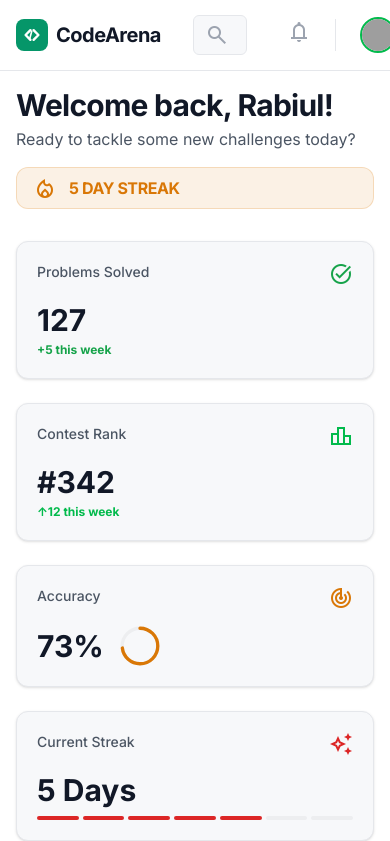
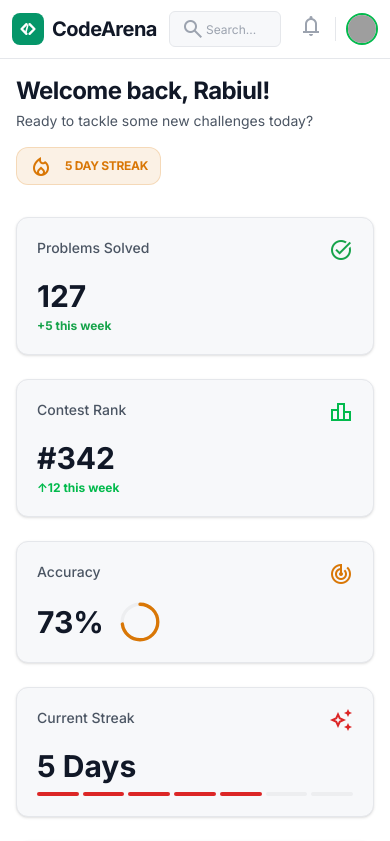
Before and after one commit to Arafat-Shalehin/CodeArena, a Next.js app: page /userdashboard in a window 390 px wide. Shown: the top 841 px of the page. Built offline with nearby package versions, Linux system fonts and the light colour scheme; no server answers; grey boxes are pictures that could not be loaded.

Commit message:
style: improve responsiveness of dashboard header and activity heatmap

```diff
--- a/src/features/dashboard/components/Dashboard.jsx
+++ b/src/features/dashboard/components/Dashboard.jsx
@@ -64,41 +64,43 @@ const Dashboard = () => {
     return (
         <div className="bg-bg-page text-text-primary min-h-screen font-sans">
             {/* Inner Feature Navigation (Optional/Contextual) */}
-            <header className="z-sticky bg-bg-page/80 border-border sticky top-0 border-b px-4 py-3 backdrop-blur-md lg:px-10">
-                <div className="max-w-container mx-auto flex items-center justify-between gap-4">
-                    <div className="flex items-center gap-8">
-                        <div className="text-accent flex items-center gap-3">
+            <header className="z-sticky bg-bg-page/80 border-border sticky top-0 border-b px-3 py-2 backdrop-blur-md md:px-6 lg:px-10">
+                <div className="max-w-container mx-auto flex items-center justify-between gap-2 md:gap-4">
+                    <div className="flex items-center gap-2 md:gap-8">
+                        <div className="text-accent flex items-center gap-2">
                             <AreanaLogo />
                         </div>
                     </div>
 
-                    <div className="flex max-w-md flex-1 justify-center px-4">
+                    <div className="flex max-w-md flex-1 justify-center px-1 md:px-4">
                         <div className="relative w-full">
-                            <span className="material-symbols-outlined text-text-muted absolute top-1/2 left-3 -translate-y-1/2 text-[20px]">
+                            <span className="material-symbols-outlined text-text-muted absolute top-1/2 left-3 -translate-y-1/2 text-[18px] md:text-[20px]">
                                 search
                             </span>
                             <Input
-                                className="bg-bg-subtle pl-10"
-                                placeholder="Search problems, users..."
+                                className="bg-bg-subtle h-9 pl-9 text-xs md:h-10 md:pl-10 md:text-sm"
+                                placeholder="Search..."
                                 value={searchQuery}
                                 onChange={(e) => setSearchQuery(e.target.value)}
                             />
                         </div>
                     </div>
 
-                    <div className="flex items-center gap-3">
-                        <button className="text-text-muted hover:text-text-primary p-2 transition-colors">
-                            <span className="material-symbols-outlined">notifications</span>
+                    <div className="flex items-center gap-1 md:gap-3">
+                        <button className="text-text-muted hover:text-text-primary p-1.5 transition-colors md:p-2">
+                            <span className="material-symbols-outlined text-[20px] md:text-[24px]">
+                                notifications
+                            </span>
                         </button>
-                        <div className="bg-border mx-1 h-8 w-[1px]"></div>
-                        <div className="flex items-center gap-3 pl-2">
-                            <div className="hidden text-right sm:block">
+                        <div className="bg-border mx-0.5 h-6 w-[1px] md:mx-1 md:h-8"></div>
+                        <div className="flex items-center gap-2 pl-1 md:gap-3 md:pl-2">
+                            <div className="hidden text-right lg:block">
                                 <p className="text-text-primary text-xs font-bold">Rabiul Islam</p>
                                 <p className="text-accent text-[10px] font-medium tracking-wider uppercase">
-                                    Pro Member
+                                    Pro
                                 </p>
                             </div>
-                            <Avatar className="border-accent h-9 w-9 border-2">
+                            <Avatar className="border-accent h-8 w-8 border-2 md:h-9 md:w-9">
                                 <AvatarImage src="https://api.dicebear.com/7.x/avataaars/svg?seed=Rabiul" />
                                 <AvatarFallback>RI</AvatarFallback>
                             </Avatar>
@@ -109,20 +111,22 @@ const Dashboard = () => {
 
             <main className="max-w-container mx-auto space-y-8 p-4 lg:p-8">
                 {/* Header Section */}
-                <div className="flex flex-col justify-between gap-4 md:flex-row md:items-end">
+                <div className="flex flex-col justify-between gap-4 sm:flex-row sm:items-end">
                     <div>
-                        <h1 className="text-text-primary text-3xl font-bold tracking-tight md:text-4xl">
+                        <h1 className="text-text-primary text-2xl font-bold tracking-tight md:text-3xl lg:text-4xl">
                             Welcome back, Rabiul!
                         </h1>
-                        <p className="text-text-secondary mt-1">
+                        <p className="text-text-secondary mt-1 text-sm md:text-base">
                             Ready to tackle some new challenges today?
                         </p>
                     </div>
-                    <div className="bg-warning/10 border-warning/20 flex items-center gap-3 rounded-xl border px-4 py-2">
-                        <span className="material-symbols-outlined text-warning fill-1">
+                    <div className="bg-warning/10 border-warning/20 flex w-fit items-center gap-3 rounded-xl border px-3 py-1.5 md:px-4 md:py-2">
+                        <span className="material-symbols-outlined text-warning fill-1 text-[20px] md:text-[24px]">
                             local_fire_department
                         </span>
-                        <span className="text-warning font-bold tracking-tight">5 DAY STREAK</span>
+                        <span className="text-warning text-xs font-bold tracking-tight md:text-sm lg:text-base">
+                            5 DAY STREAK
+                        </span>
                     </div>
                 </div>
 
--- a/src/features/dashboard/components/Heatmap.jsx
+++ b/src/features/dashboard/components/Heatmap.jsx
@@ -33,6 +33,8 @@ const Heatmap = ({ data }) => (
                 <span>More</span>
             </div>
         </div>
+        <div className="no-scrollbar overflow-x-auto pb-2">
+            <div className="min-w-[650px]">
                 <div className="grid w-full grid-cols-[repeat(52,1fr)] gap-[2px]">
                     {data.map((intensity, idx) => (
                         <div key={idx} className={`aspect-square rounded-[2px] ${intensity}`}></div>
@@ -44,6 +46,8 @@ const Heatmap = ({ data }) => (
                     ))}
                 </div>
             </div>
+        </div>
+    </div>
 )
 
 export default Heatmap
```
Lines whose indentation alone changed are shown as unchanged.
